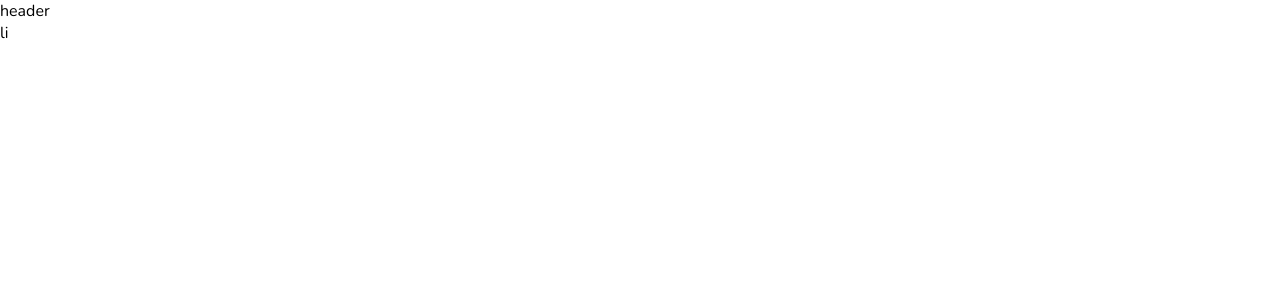
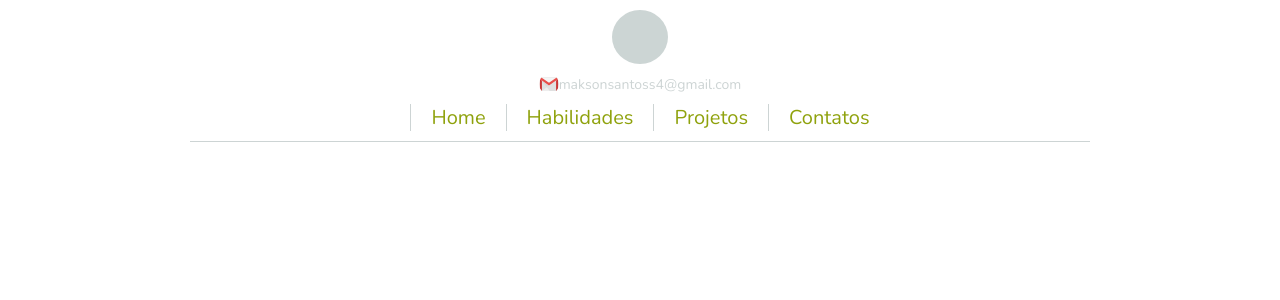
Before and after one commit to MaksonSillas/meu-portifolio, a React (Create React App) app: page / in a window 1280 px wide. Shown: the top 300 px of the page. Built offline with nearby package versions, Linux system fonts and the light colour scheme.

Commit message:
feat: header ok

```diff
--- a/src/components/ContainerProjects/index.tsx
+++ b/src/components/ContainerProjects/index.tsx
@@ -3,9 +3,7 @@ import { Li, UlContainer } from "./styles";
 export function ContainerProjects() {
   return (
     <UlContainer>
-      <Li>
-        <p>li</p>
-      </Li>
+      <Li></Li>
     </UlContainer>
   );
 }
--- a/src/components/Header/index.tsx
+++ b/src/components/Header/index.tsx
@@ -1,9 +1,45 @@
 import { HeaderContainer } from "./style";
+import { useState } from "react";
+import foto from "../../assets/cinza.jpeg";
+import { TbMenu2 } from "react-icons/tb";
+import { MdClose } from "react-icons/md";
+import { MenuNav } from "../MenuNav";
+import iconGmail from "../../assets/icon-gmail.svg";
 
 export function Header() {
+  const [navIsOpen, setNavIsOpen] = useState(false);
+
   return (
     <HeaderContainer>
-      <p>header</p>
+      <div className="div-container">
+        <figure>
+          <img src={foto} alt="Logo" />
+        </figure>
+        <p className="p-descktop">
+          <img src={iconGmail} alt="" />
+          <span>maksonsantoss4@gmail.com</span>
+        </p>
+        <nav className="nav-descktop">
+          <ul className="ul-descktop">
+            <li>
+              <a href="#">Home</a>
+            </li>
+            <li>
+              <a href="#">Habilidades</a>
+            </li>
+            <li>
+              <a href="#">Projetos</a>
+            </li>
+            <li>
+              <a href="#">Contatos</a>
+            </li>
+          </ul>
+        </nav>
+        <button onClick={() => setNavIsOpen(!navIsOpen)}>
+          {!navIsOpen ? <TbMenu2 size={30} /> : <MdClose size={30} />}
+        </button>
+      </div>
+      {navIsOpen && <MenuNav />}
     </HeaderContainer>
   );
 }
--- a/src/components/Header/style.ts
+++ b/src/components/Header/style.ts
@@ -3,4 +3,86 @@ import styled from "styled-components";
 export const HeaderContainer = styled.header`
   display: flex;
   width: 100vw;
+  border-bottom: 1px solid var(--cinza);
+  position: relative;
+
+  .p-descktop {
+    display: none;
+  }
+
+  .nav-descktop {
+    display: none;
+  }
+
+  @media (min-width: 700px) {
+    border-bottom: unset;
+
+    .div-container {
+      flex-direction: column;
+      align-items: center;
+      gap: 10px;
+    }
+
+    .p-descktop {
+      display: flex;
+      align-items: center;
+
+      img {
+        width: 20px;
+      }
+
+      span {
+        color: var(--cinza);
+        font-size: 14px;
+      }
+    }
+
+    .nav-descktop {
+      display: flex;
+      width: 100%;
+      align-items: center;
+      justify-content: center;
+      max-width: 900px;
+      padding-bottom: 10px;
+      border-bottom: 1px solid var(--cinza);
+    }
+
+    .ul-descktop {
+      display: flex;
+      gap: 20px;
+      max-width: 460px;
+
+      li {
+        border-left: 1px solid var(--cinza);
+        padding-left: 20px;
+      }
+
+      a {
+        color: var(--verde-1);
+        font-size: 20px;
+      }
+    }
+
+    button,
+    svg {
+      display: none;
+    }
+  }
+
+  .div-container {
+    width: 100%;
+    padding: 10px 15px;
+    display: flex;
+    justify-content: space-between;
+  }
+
+  img {
+    width: 3.5rem;
+    height: 100%;
+    border-radius: 100%;
+  }
+
+  button {
+    background-color: unset;
+  }
 `;
--- /dev/null
+++ b/src/components/MenuNav/index.tsx
@@ -0,0 +1,24 @@
+import { DivContainerNav } from "./style";
+
+export function MenuNav() {
+  return (
+    <DivContainerNav>
+      <nav>
+        <ul>
+          <li>
+            <a href="#">Home</a>
+          </li>
+          <li>
+            <a href="#">Habilidades</a>
+          </li>
+          <li>
+            <a href="#">Projetos</a>
+          </li>
+          <li>
+            <a href="#">Contatos</a>
+          </li>
+        </ul>
+      </nav>
+    </DivContainerNav>
+  );
+}
--- /dev/null
+++ b/src/components/MenuNav/style.ts
@@ -0,0 +1,42 @@
+import styled, { css } from "styled-components";
+
+export const DivContainerNav = styled.div`
+  background-color: var(--cinza);
+  border-left: 1px solid var(--preto);
+  border-bottom: 1px solid var(--preto);
+  border-radius: 0 0 0 10px;
+  position: absolute;
+  top: 100%;
+  right: 0;
+  max-width: 160px;
+  padding: 10px;
+  animation: navAnimation 0.5s;
+
+  @media (min-width: 700px) {
+    display: none;
+  }
+
+  @keyframes navAnimation {
+    0% {
+      transform: translateX(240px);
+    }
+    65% {
+      transform: translateX(-30px);
+    }
+    100% {
+      transform: translateX(0px);
+    }
+  }
+
+  ul {
+    display: flex;
+    flex-direction: column;
+    gap: 1.5rem;
+  }
+
+  a {
+    font-weight: 600;
+    font-size: 20px;
+    color: var(--verde-1);
+  }
+`;
--- a/src/styles/Global.ts
+++ b/src/styles/Global.ts
@@ -6,8 +6,8 @@ export default createGlobalStyle`
         --branco: #ffffff;
         --cinza: #cdd4d4;
         --azul: #104d63;
-        --verde1: #8fa20d;
-        --verde2: #ade666;
+        --verde-1: #8fa20d;
+        --verde-2: #ade666;
 
     }
 
```
Also changed, not shown: src/assets/cinza.jpeg (added), src/assets/icon-gmail.svg (added).
